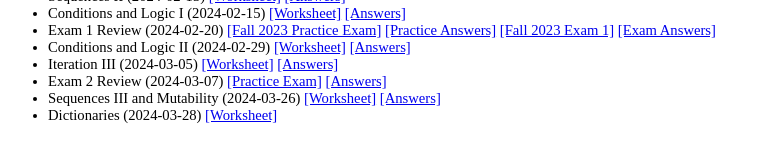
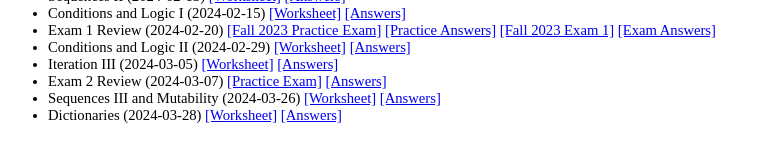
Before and after one commit to georgianahaldeman/cosc101, a Jekyll site: the page built from docs/notes/index.md, in a window 1280 px wide. Shown: the part 168-330 px from the top of the page, without its empty margins (0-770 px from the left). Built offline with Jekyll 4.4.1, drawn with Linux system fonts in a browser that asks for light colours; our own code applies the rules of GitHub Pages for plain Markdown files.

Commit message:
answers for dictionaries

```diff
--- a/docs/notes/index.md
+++ b/docs/notes/index.md
@@ -29,7 +29,7 @@
 
 - Sequences III and Mutability (2024-03-26) [[Worksheet]](./files/3_26.pdf) [[Answers]](./files/3_26_ans.pdf)
 
-- Dictionaries (2024-03-28) [[Worksheet]](./files/3_28.pdf)
+- Dictionaries (2024-03-28) [[Worksheet]](./files/3_28.pdf) [[Answers]](./files/3_28_ans.pdf)
 
 <!--
 - Sequences II and Mutability I (2023-10-05) [[Worksheet]](./notes/10_5.pdf) [[Notes]](./answers/10_5_answers.pdf)
```
Also changed, not shown: 1 other file.
